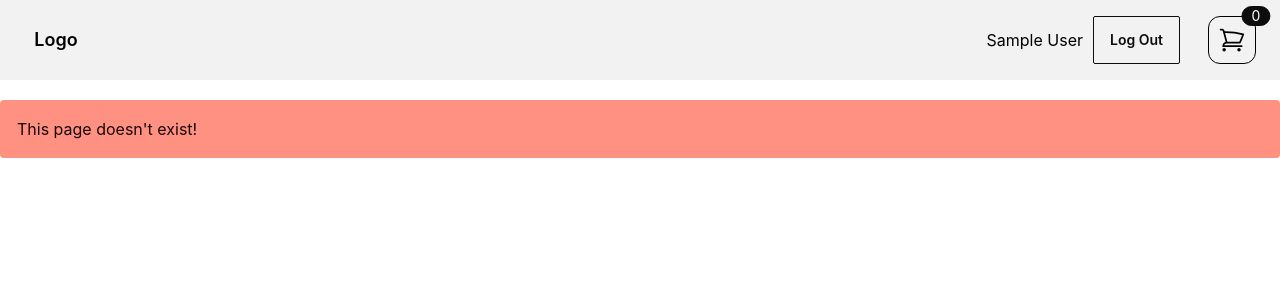
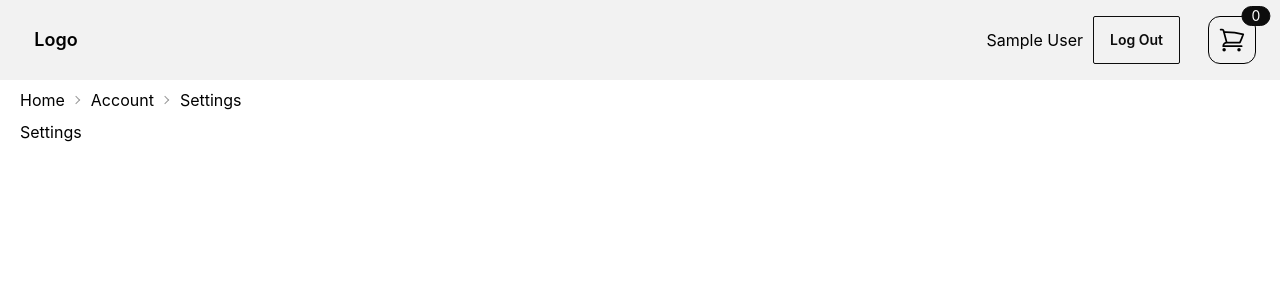
Before and after one commit to SunkissedWitch/board-games-firebase, a React (Vite) app: page /account/settings in a window 1280 px wide. Shown: the top 300 px of the page. Built offline with nearby package versions, Linux system fonts and the light colour scheme; no server answers; the database is empty; sample sign-in values are in the browser's storage.

Commit message:
added breadcrumbs, added account routes, added private routes util

```diff
--- a/src/RootLayout.tsx
+++ b/src/RootLayout.tsx
@@ -1,5 +1,5 @@
 import { PropsWithChildren, useEffect } from 'react'
-import { Outlet, useNavigate, useLocation } from 'react-router-dom'
+import { Outlet, useNavigate, useLocation, Link } from 'react-router-dom'
 import { ShoppingCartIcon } from '@heroicons/react/24/outline'
 import { useAuthStore } from './contexts/AuthStore'
 import { useCartStore } from './contexts/CartStore'
@@ -28,7 +28,7 @@ export const RootLayout = ({ children }: PropsWithChildren) => {
           <button className='btn btn-square btn-ghost btn-lg' onClick={goToHomePage}>Logo</button>
           {currentUser?.email && (
             <div className='flex flex-row justify-end items-center gap-2.5 px-2 grow'>
-              <div className='max-w-[3rem] sm:max-w-full truncate'>{currentUser?.displayName || currentUser?.email}</div>
+              <Link to='/account' className='max-w-[3rem] sm:max-w-full truncate'>{currentUser?.displayName || currentUser?.email}</Link>
               <button className='btn btn-outline btn-primary btn-sm sm:btn-md' onClick={logout}>
                 Log Out
               </button>
--- /dev/null
+++ b/src/components/Breadcrumbs/BreadCrumbsLayout.tsx
@@ -0,0 +1,15 @@
+import { Outlet } from "react-router-dom"
+import { Breadcrumbs } from "."
+
+export const BreadcrumbsLayout = () => {
+  return (
+    <div className='container mx-auto px-5'>
+      <div className='flex flex-row w-full text-center'>
+        <Breadcrumbs />
+      </div>
+      <div className='flex flex-col'>
+        <Outlet />
+      </div>
+    </div>
+  )
+}
--- /dev/null
+++ b/src/components/Breadcrumbs/DynamicNameCrumb.tsx
@@ -0,0 +1,10 @@
+import { Link, useLocation, useParams } from "react-router-dom"
+
+export const DynamicNameCrumb = () => {
+  const location = useLocation()
+  const params = useParams()
+  return (
+    <Link to={location.pathname}>{Object.values(params).toString()}</Link>
+  )
+
+}
--- /dev/null
+++ b/src/components/Breadcrumbs/index.tsx
@@ -0,0 +1,40 @@
+import { Params, useMatches } from 'react-router-dom'
+
+interface IMatches {
+  id: string
+  pathname: string
+  params: Params<string>
+  data: unknown
+  handle: unknown
+}
+
+type HandleType = {
+  crumb: (param?: string) => React.ReactNode
+}
+
+export const Breadcrumbs = () => {
+  const matches: IMatches[] = useMatches()
+  const crumbs = matches
+    // first get rid of any matches that don't have handle and crumb
+    .filter((match) =>
+      Boolean(match.handle && (match.handle as HandleType).crumb)
+    )
+    // now map them into an array of elements, passing the loader
+    // data to each one
+    .map((match) => {
+      const crumb = (match.handle as HandleType).crumb(
+        match.data as string | undefined
+      )
+      return crumb as React.ReactNode
+    })
+
+  return (
+    <div className='breadcrumbs'>
+      <ul>
+        {crumbs.map((crumb, index) => (
+          <li key={index}>{crumb}</li>
+        ))}
+      </ul>
+    </div>
+  )
+}
--- a/src/components/OrderPage/DeliveryInfo.tsx
+++ b/src/components/OrderPage/DeliveryInfo.tsx
@@ -2,7 +2,6 @@ import { POST_SERVICES } from "../../utils/constants"
 import { DeliveryDataProps } from "../Orders/Order"
 
 export const DeliveryInfo = ({ data }: { data: DeliveryDataProps }) => {
-  console.log('DeliveryInfo [data]', data)
   const { address, city, courierServise, postOffice, postCode, username, tel } = data
 
   return (
--- /dev/null
+++ b/src/pages/account.tsx
@@ -0,0 +1,15 @@
+import { Outlet } from "react-router-dom"
+import { Breadcrumbs } from "../components/Breadcrumbs"
+
+export const BreadcrumbsLayout = () => {
+  return (
+    <div className='container mx-auto px-5'>
+      <div className='flex flex-row w-full text-center'>
+        <Breadcrumbs />
+      </div>
+      <div className='flex flex-col'>
+        <Outlet />
+      </div>
+    </div>
+  )
+}
--- a/src/pages/login.tsx
+++ b/src/pages/login.tsx
@@ -37,7 +37,7 @@ export const Login = () => {
     try {
       await login({ email, password })
       setUser(auth.currentUser)
-      navigate(location?.state ? location.state : '/')
+      navigate(location?.state?.from ? location.state.from : '/')
     } catch (error) {
       if (error instanceof FirebaseError) {
         const errorCode = error.code
@@ -93,7 +93,7 @@ export const Login = () => {
           </form>
           <div className='card-body mb-5'>
             <div className='text-center'>
-              Have no account? Create it <Link to='/signup' className='link link-primary'>here</Link>
+              Have no account? Create it <Link to='/signup' className='link link-primary' state={{ from: location?.state?.from || '/' }}>here</Link>
             </div>
           </div>
         </div>
--- a/src/pages/order.tsx
+++ b/src/pages/order.tsx
@@ -1,6 +1,6 @@
 import { doc, getDoc } from 'firebase/firestore'
 import { useEffect, useState } from 'react'
-import { Link, useParams } from 'react-router-dom'
+import { useParams } from 'react-router-dom'
 import { ordersRef } from '../utils/collectionRefferences'
 import { OrderHeader } from '../components/OrderPage/OrderHeader'
 import { IOrder } from '../components/Orders/Order'
@@ -10,7 +10,6 @@ import { IOrderSummary, OrderSummary } from '../components/OrderPage/OrderSummar
 import { getTotalItemPrice, getTotalPrice } from '../utils/helpers'
 import { forEach, get, sum } from 'lodash'
 import { ContactInfo } from '../components/OrderPage/ContactInfo'
-import { ChevronLeftIcon } from '@heroicons/react/24/outline'
 import { useAuthStore } from '../contexts/AuthStore'
 
 export const OrderPage = () => {
@@ -38,11 +37,9 @@ export const OrderPage = () => {
   useEffect(() => {
     getOrder()
   }, [])
-  console.log('order', order)
 
   if (!order) return null
   const { deliveryData, createdAt, orderData } = order
-  console.log('orderData', orderData)
 
   function getOrderTotalPrice () {
     let totalArray: number[] = []
@@ -73,12 +70,7 @@ export const OrderPage = () => {
   : null
 
   return (
-    <section className='container px-5 mx-auto mb-5'>
-      <div className='py-2.5'>
-        <Link to='/orders' className='link link-primary underline-offset-4 flex gap-1 text-xl'>
-          <ChevronLeftIcon width={20} />Orders
-        </Link>
-      </div>
+    <section className='mb-5'>
       <h1 className='text-xl font-bold mb-3 py-2.5'>Details of your order</h1>
       <div className='border rounded-box'>
         <OrderHeader orderId={orderId || ''} placed={createdAt?.toDate().toLocaleDateString() || ''}/>
--- a/src/pages/orders.tsx
+++ b/src/pages/orders.tsx
@@ -28,14 +28,12 @@ export const Orders = () => {
 
   return (
     <>
-      <div className='px-5 container mx-auto'>
         <h1 className='text-lg font-medium leading-10'>My Orders:</h1>
         <div className='flex flex-col gap-5 py-2.5 mb-2.5'>
           {orders?.map((order: DocumentData) => (
             <OrderCard key={order?.orderId} order={order} />
           ))}
         </div>
-      </div>
     </>
   )
 }
--- a/src/pages/signup.tsx
+++ b/src/pages/signup.tsx
@@ -38,12 +38,13 @@ export const Signup = () => {
   const { signup, setUser } = useAuthStore()
   const navigate = useNavigate()
   const location = useLocation()
+  console.log('location?.state?.from', location?.state?.from)
 
   const onSubmit: SubmitHandler<Inputs> = async ({ email, password }) => {
     try {
       await signup({ email, password })
       setUser(auth.currentUser)
-      navigate(location?.state ? location.state : '/')
+      navigate(location?.state?.from ? location.state.from : '/')
     } catch (error) {
       if (error instanceof FirebaseError) {
         const errorCode = error.code
--- a/src/router.tsx
+++ b/src/router.tsx
@@ -1,19 +1,23 @@
-import { createBrowserRouter } from "react-router-dom"
-import { RootLayout } from "./RootLayout"
-import { rootLoader, Root } from "./pages/home"
-import { ProductPage, getCurrentProduct } from "./pages/product"
-import { Orders } from "./pages/orders"
-import { Login } from "./pages/login"
-import { Signup } from "./pages/signup"
-import { Cart } from "./pages/cart"
-import { SuccessPage } from "./pages/cartSuccess"
-import { OrderPage } from "./pages/order"
-import { ProductsList, allProductsLoader, productsListLoader } from "./components/Products"
-import { RootBoundary } from "./pages/errorPage"
+import { Link, createBrowserRouter } from 'react-router-dom'
+import { RootLayout } from './RootLayout'
+import { rootLoader, Root } from './pages/home'
+import { ProductPage, getCurrentProduct } from './pages/product'
+import { Orders } from './pages/orders'
+import { Login } from './pages/login'
+import { Signup } from './pages/signup'
+import { Cart } from './pages/cart'
+import { SuccessPage } from './pages/cartSuccess'
+import { OrderPage } from './pages/order'
+import { ProductsList, allProductsLoader, productsListLoader } from './components/Products'
+import { RootBoundary } from './pages/errorPage'
+import { PrivateRoutes } from './utils/PrivateRoutes'
+import { DynamicNameCrumb } from './components/Breadcrumbs/DynamicNameCrumb'
+import { BreadcrumbsLayout } from './components/Breadcrumbs/BreadCrumbsLayout'
 
 export const router = createBrowserRouter([
   {
     element: <RootLayout />,
+    handle: { crumb: () => <Link to='/'>Home</Link> },
     children: [
       {
         path: '/login',
@@ -21,7 +25,7 @@ export const router = createBrowserRouter([
       },
       {
         path: '/signup',
-        element: <Signup />
+        element: <Signup />,
       },
       {
         path: '/',
@@ -49,12 +53,42 @@ export const router = createBrowserRouter([
         errorElement: <RootBoundary />,
       },
       {
-        path: '/orders',
-        element: <Orders />,
-      },
-      {
-        path: '/orders/:orderId',
-        element: <OrderPage />
+        element: <PrivateRoutes />,
+        children: [
+          {
+            // path: '/account',
+            element: <BreadcrumbsLayout />,
+            handle: { crumb: () => <Link to='/account'>Account</Link> },
+            children: [
+              {
+                path: 'account',
+                element: <div>Main account page</div>,
+              },
+              {
+                path: 'account/settings',
+                element: <div>Settings</div>,
+                handle: { crumb: () => <Link to='/account/settings'>Settings</Link> }
+              },
+            ]
+          },
+          {
+            element: <BreadcrumbsLayout />,
+            handle: { crumb: () => <Link to='/orders'>Orders</Link> },
+            children: [
+              {
+                path: 'orders',
+                element: <Orders />,
+              },
+              {
+                path: 'orders/:orderId',
+                element: <OrderPage />,
+                // handle: { crumb: () => 'order' }
+                handle: { crumb: () => <DynamicNameCrumb /> }
+              },
+
+            ]
+          }
+        ]
       },
       {
         path: '/cart',
--- /dev/null
+++ b/src/utils/PrivateRoutes.tsx
@@ -0,0 +1,17 @@
+import { useAuthStore } from "../contexts/AuthStore"
+import { Navigate, Outlet, useLocation } from 'react-router-dom';
+
+export const PrivateRoutes = () => {
+  const location = useLocation();
+  const currentUser = useAuthStore((state) => state.currentUser)
+  const isLoggedIn = Boolean(currentUser?.uid)
+
+  if (isLoggedIn === undefined) {
+    return null; // or loading indicator/spinner/etc
+  }
+
+  return isLoggedIn
+    ? <Outlet />
+    : <Navigate to="/login" replace state={{ from: location }} />;
+
+}
```
